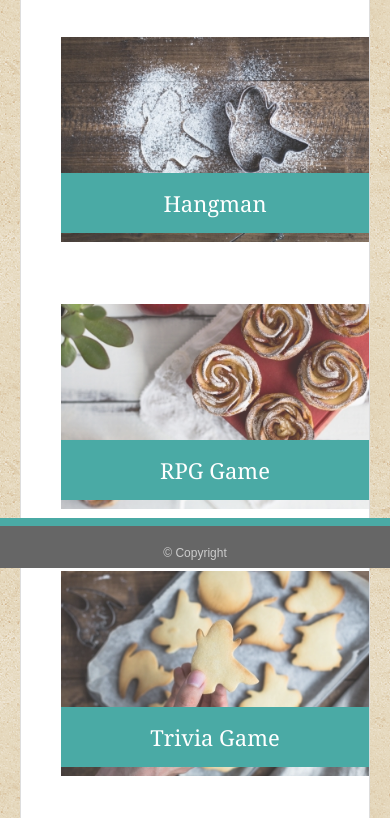
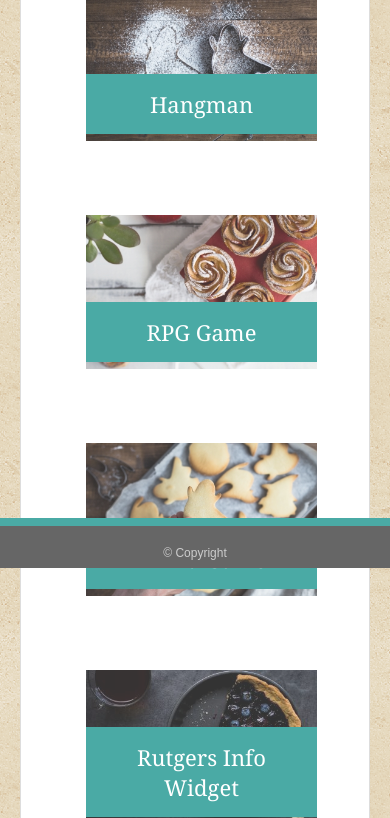
Before and after one commit to zuk881/Responsive-Portfolio, a plain HTML site: page portfolio.html in a window 390 px wide. Shown: the part 276-1094 px from the top of the page. Drawn offline with Linux system fonts and the light colour scheme.

Commit message:
more media query tweaks

```diff
--- a/assets/css/style.css
+++ b/assets/css/style.css
@@ -241,6 +241,7 @@ textarea[type=submit] {
     auto !important;} /* End http://www.cursors-4u.com */
 
     @media screen and (max-width: 980px) {
+
         .container {
             padding: 0 20px;
             max-width: 768px;
@@ -252,20 +253,21 @@ textarea[type=submit] {
             max-width: 420px;
         }
         .work {
-            width: 100%;
+            width: 60%;
               }
         #snow {
-            width: 100%;
+            width: 50%;
             margin-bottom: 25px;
               }
             }
 
 
         @media screen and (max-width: 768px) {
-       #logo {
+
+        #logo {
             width: 100%;
            }
-       nav   {
+        nav   {
             width: 100%;
             margin: 0px;
             background-color: lightblue;
@@ -278,4 +280,31 @@ textarea[type=submit] {
         .main-container {
             margin-top: 50px;
         }
+        .work {
+            width: 50%;
+            margin-bottom: 30px;
+            margin-left: 85px;
         }
+        #snow {
+            width: 50%;
+        }
+        textarea {
+            height: 150px;
+        }
+
+        }
+
+        @media screen and (max-width: 640px) {
+
+        .work {
+            width: 75%;
+            font-size: small;
+            margin-left: 45px;
+        }
+        .main-container {
+            margin: 0px;
+        }
+        textarea {
+            height: 100px;
+        }
+                }
```
